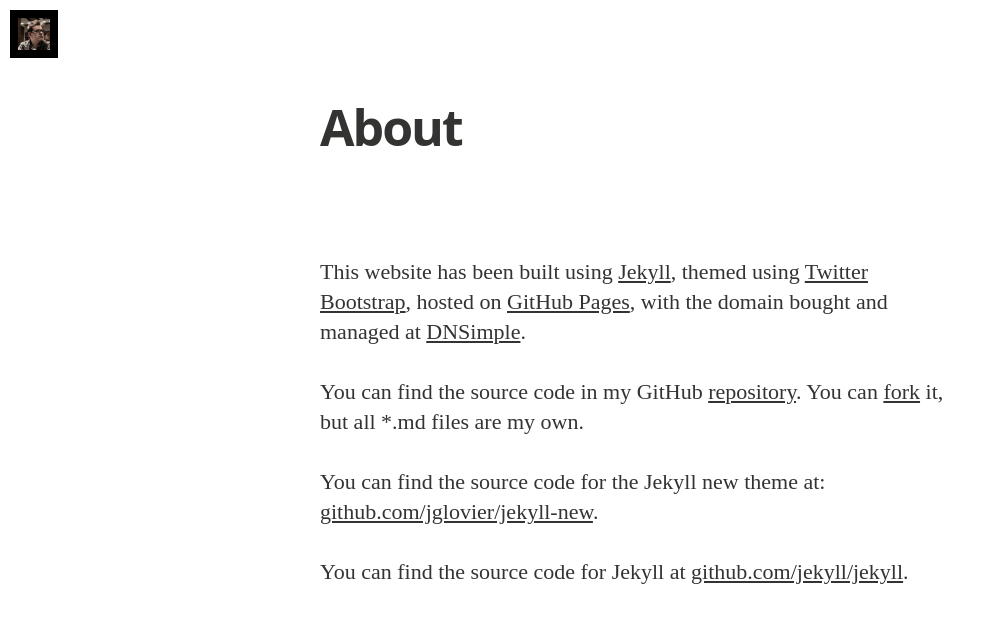
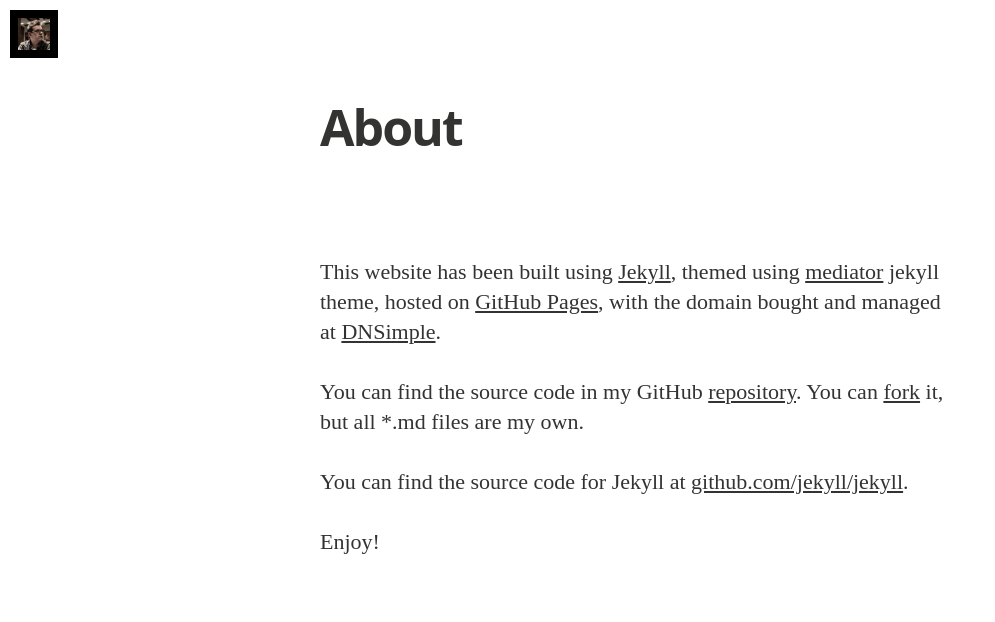
Before and after one commit to robertiagar/robertiagar.com, a Jekyll site: the page built from about.md, in a window 1280 px wide. Shown: the top 622 px of the page, without its empty margins (0-995 px from the left). Built offline with Jekyll 4.4.1, drawn with Linux system fonts in a browser that asks for light colours; nearby versions of some CDN libraries; some web fonts are replaced; Markdown is read by kramdown in place of the engine named in the settings; comment, search, counter and statistics services are not loaded; some of the changed text lies outside the part shown.

Commit message:
updating stuffs...

```diff
--- a/about.md
+++ b/about.md
@@ -5,15 +5,11 @@
 type: page
 ---
 
-This website has been built using [Jekyll](http://jekyllrb.com/), themed using [Twitter Bootstrap](http://getbootstrap.com), hosted on [GitHub Pages](http://pages.github.com), with the domain bought and managed at [DNSimple](http://dnsimple.com).
+This website has been built using [Jekyll](http://jekyllrb.com/), themed using [mediator](https://github.com/dirkfabisch/mediator) jekyll theme, hosted on [GitHub Pages](http://pages.github.com), with the domain bought and managed at [DNSimple](http://dnsimple.com).
 
 You can find the source code in my GitHub [repository](https://github.com/robertiagar/robertiagar-website). You can [fork](https://github.com/robertiagar/robertiagar-website/fork) it, but all *.md files are my own.
 
-You can find the source code for the Jekyll new theme at: [github.com/jglovier/jekyll-new](https://github.com/jglovier/jekyll-new).
-
 You can find the source code for Jekyll at [github.com/jekyll/jekyll](https://github.com/jekyll/jekyll).
-
-You can find the source code for Twitter Bootstrap at [github.com/twbs/bootstrap](https://github.com/twbs/bootstrap).
 
 Enjoy!
 
--- a/index.html
+++ b/index.html
@@ -44,7 +44,7 @@
               <p>{{ post.content | strip_html | truncatewords: 50 }}</p>
             </section>
             <div class="post-meta">
-              <time datetime="{{ post.date | date_to_long_string }}">{{ post.date | date_to_long_string }}</time>
+              <time datetime="{{ post.date | date_to_long_string }}">{{ post.date | date_to_long_string }}</time> | <a href="{{ post.url }}#disqus_thread" data-disqus-identifier="{{ post.path | split:'/' | last | cgi_escape }}">View Comments</a>
   <!--            <span class="post-tags-set">on {{#foreach tags}}<span class="post-tag-{{slug}}">{{#if @first}}{{else}}, {{/if}}<a href="/tag/{{slug}}">{{name}}</a></span>{{/foreach}}</span>-->
             </div>
           </div>
@@ -66,7 +66,7 @@
               <p>{{ post.content | strip_html | truncatewords: 50 }}</p>
             </section>
             <div class="post-meta">
-              <time datetime="{{ post.date | date_to_long_string }}">{{ post.date | date_to_long_string }}</time>
+              <time datetime="{{ post.date | date_to_long_string }}">{{ post.date | date_to_long_string }}</time> | <a href="{{ post.url }}#disqus_thread" data-disqus-identifier="{{ post.path | split:'/' | last | cgi_escape }}">View Comments</a>
 <!--            <span class="post-tags-set">on {{#foreach tags}}<span class="post-tag-{{slug}}">{{#if @first}}{{else}}, {{/if}}<a href="/tag/{{slug}}">{{name}}</a></span>{{/foreach}}</span>-->
             </div>
           </div>
```
Also changed, not shown: _includes/javascripts.html (+22 -0 lines), _layouts/post.html (+5 -2 lines).
